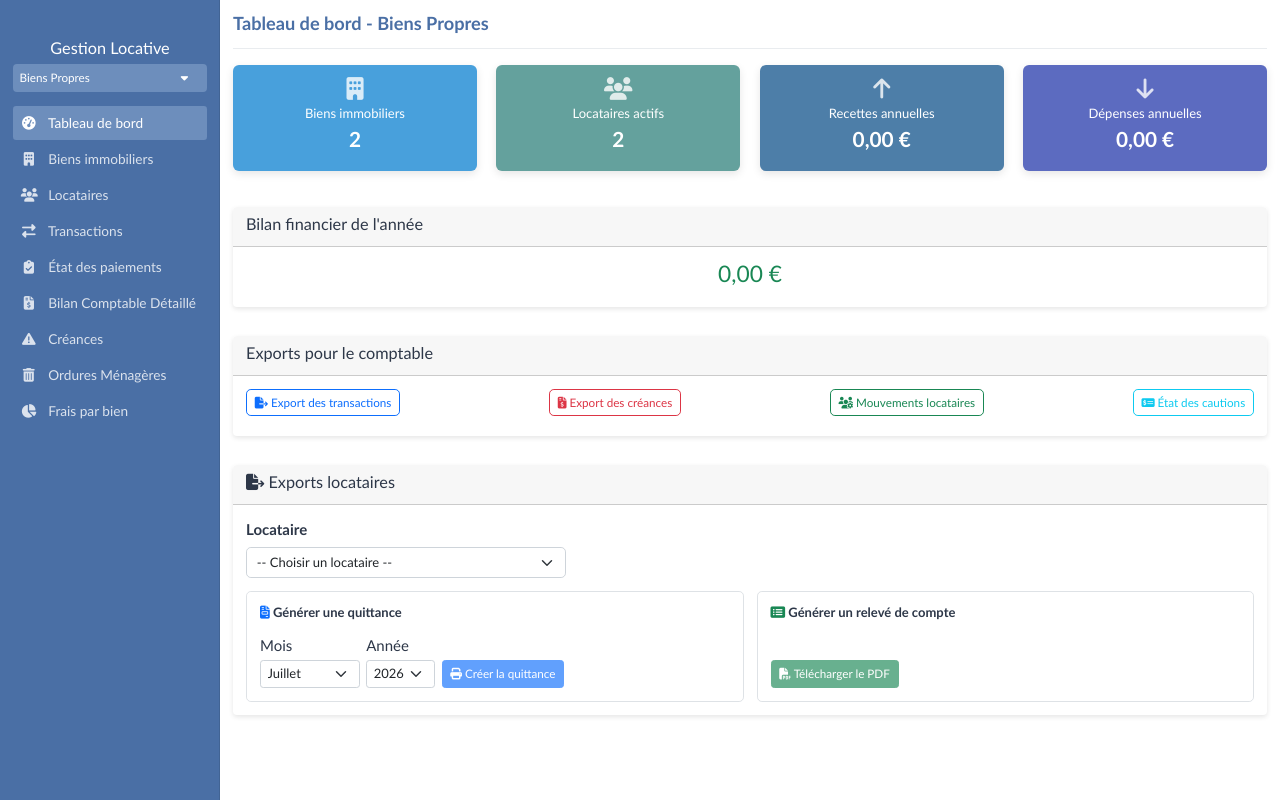
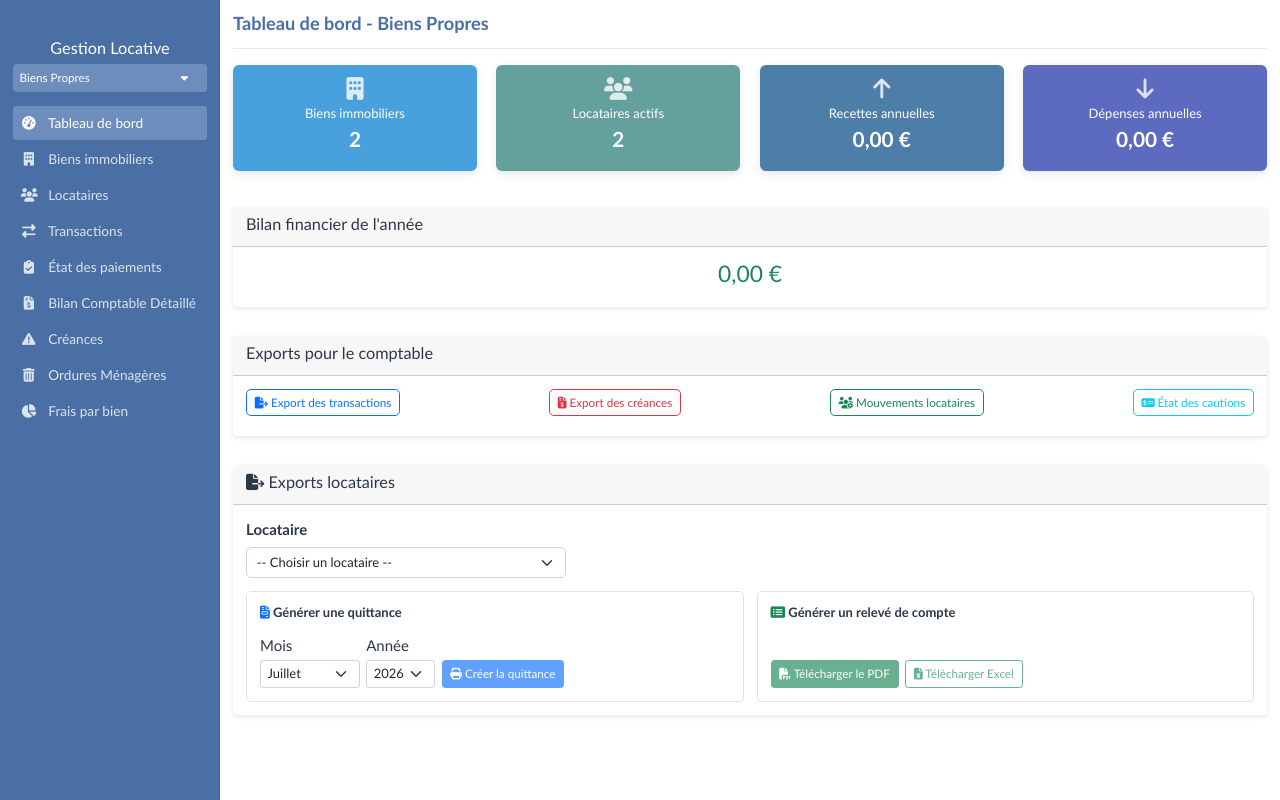
Before and after one commit to DavidBenloulou/gestion-locative, a Django app: page / in a window 1280 px wide. Run offline with Django 5.2, Linux system fonts and the light colour scheme; data comes from the database, SQL or seed files in the repository.

Commit message:
Ajoute le bouton d'export Excel du relevé de compte sur le tableau de bord

```diff
--- a/principale/templates/principale/dashboard.html
+++ b/principale/templates/principale/dashboard.html
@@ -286,9 +286,12 @@
                     <div class="col-md-6">
                         <div class="border rounded p-3 h-100 d-flex flex-column justify-content-between">
                             <h6 class="fw-semibold mb-3"><i class="fas fa-list-alt text-success"></i> Générer un relevé de compte</h6>
-                            <div>
+                            <div class="d-flex gap-2">
                                 <a id="btnReleve" href="#" class="btn btn-success btn-sm disabled">
                                     <i class="fas fa-file-pdf"></i> Télécharger le PDF
+                                </a>
+                                <a id="btnReleveExcel" href="#" class="btn btn-outline-success btn-sm disabled">
+                                    <i class="fas fa-file-excel"></i> Télécharger Excel
                                 </a>
                             </div>
                         </div>
@@ -305,12 +308,14 @@
 (function () {
     var quittanceTpl = "{% url 'generer_quittance' 0 %}";
     var relevePdfTpl = "{% url 'export_releve_locataire_pdf' 0 %}";
+    var releveExcelTpl = "{% url 'export_releve_locataire_excel' 0 %}";
 
     var selectLoc  = document.getElementById('selectLocataireExport');
     var selectMois = document.getElementById('selectMoisQuittance');
     var selectAnnee = document.getElementById('selectAnneeQuittance');
     var btnQ = document.getElementById('btnQuittance');
     var btnR = document.getElementById('btnReleve');
+    var btnRExcel = document.getElementById('btnReleveExcel');
 
     // Pré-sélectionner le mois et l'année courants
     var now = new Date();
@@ -326,11 +331,15 @@
             btnQ.classList.remove('disabled');
             btnR.href = relevePdfTpl.replace('/0/', '/' + id + '/');
             btnR.classList.remove('disabled');
+            btnRExcel.href = releveExcelTpl.replace('/0/', '/' + id + '/');
+            btnRExcel.classList.remove('disabled');
         } else {
             btnQ.href = '#';
             btnQ.classList.add('disabled');
             btnR.href = '#';
             btnR.classList.add('disabled');
+            btnRExcel.href = '#';
+            btnRExcel.classList.add('disabled');
         }
     }
 
```
